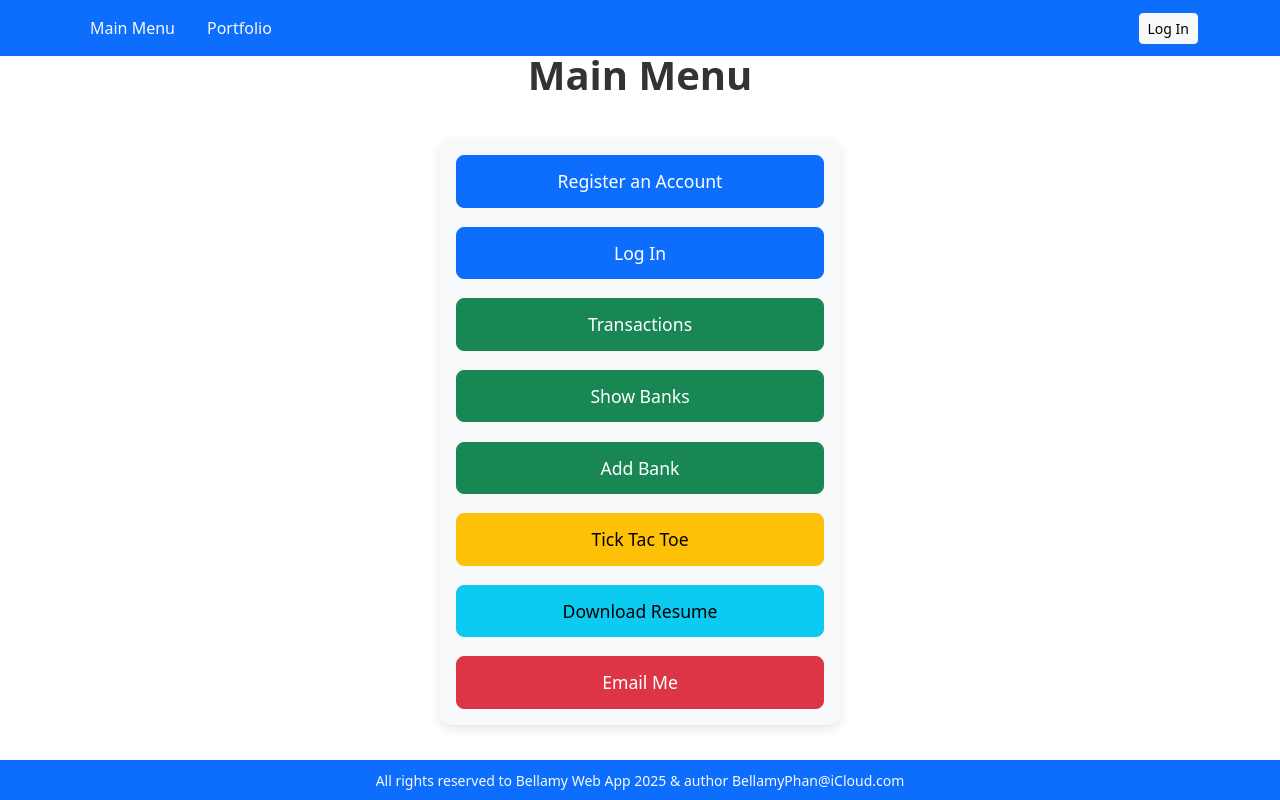
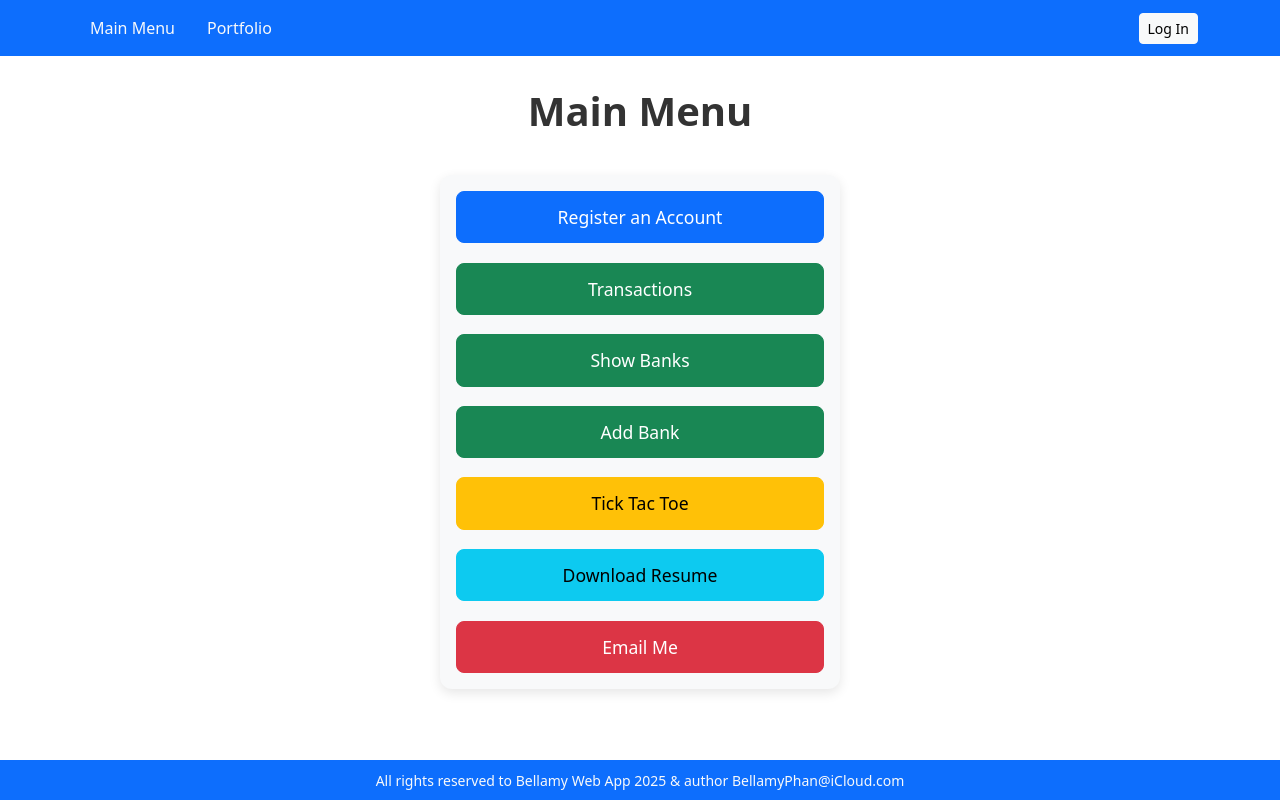
Before and after one commit to bellamyp/bellamy-web-app, an Angular app in the folder angular-frontend/: page /main-menu in a window 1280 px wide. Built offline with nearby package versions, Linux system fonts and the light colour scheme.

Commit message:
frontend: main-menu remove login button. Login page, route to register new user

```diff
--- a/angular-frontend/src/app/feature/menu/components/main-menu/main-menu.component.html
+++ b/angular-frontend/src/app/feature/menu/components/main-menu/main-menu.component.html
@@ -2,7 +2,6 @@
 
 <div class="menu-container">
   <button class="menu-button btn btn-primary" (click)="userRegistration()">Register an Account</button>
-  <button class="menu-button btn btn-primary" (click)="logIn()">Log In</button>
   <button class="menu-button btn btn-success">Transactions</button>
   <button class="menu-button btn btn-success">Show Banks</button>
   <button class="menu-button btn btn-success">Add Bank</button>
--- a/angular-frontend/src/app/feature/menu/components/main-menu/main-menu.component.ts
+++ b/angular-frontend/src/app/feature/menu/components/main-menu/main-menu.component.ts
@@ -15,9 +15,4 @@ export class MainMenuComponent {
     // Navigate to the user registration page
     this.router.navigate(['/user-registration']);
   }
-
-  logIn(): void {
-    // Navigate to the user log in page
-    this.router.navigate(['/user-login']);
-  }
 }
--- a/angular-frontend/src/app/feature/user/components/login/login.component.ts
+++ b/angular-frontend/src/app/feature/user/components/login/login.component.ts
@@ -41,7 +41,7 @@ export class LoginComponent {
   }
 
   onRegister(): void {
-    console.log('Navigate to register page');
-    // Implement your register navigation logic here
+    // Navigate to the user registration page
+    this.router.navigate(['/user-registration']);
   }
 }
```
